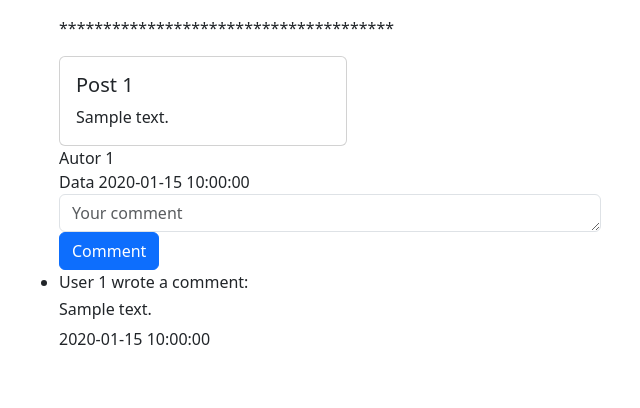
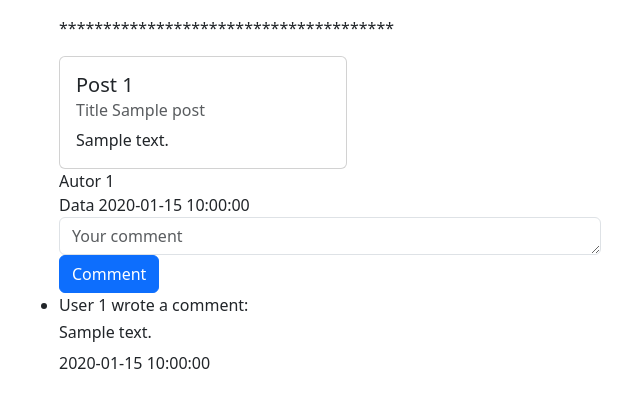
Before and after one commit to BoyovEvgen/Python_advance, a Flask app: page /blog in a window 1280 px wide. Shown: the part 56-464 px from the top of the page, without its empty margins (55-695 px from the left). Run offline with Flask 3, Linux system fonts and the light colour scheme; tables that the repository leaves empty hold one stand-in row (values such as "Sample post"); some libraries are stand-ins or nearby versions.

Commit message:
search implemented

```diff
--- a/hw13_Flask_login/models/models.py
+++ b/hw13_Flask_login/models/models.py
@@ -6,6 +6,7 @@ from datetime import datetime
 class Post(db.Model):
     __tablename__ = "posts"
     post_id = db.Column(db.Integer, primary_key=True)
+    title = db.Column(db.String(255), nullable=True)
     text = db.Column(db.String(1000), nullable=False)
     datetime = db.Column(db.DateTime, default=datetime.now)
     autor = db.Column(db.Integer, db.ForeignKey('users.id'))
--- a/hw13_Flask_login/routes/route_with_flask_login.py
+++ b/hw13_Flask_login/routes/route_with_flask_login.py
@@ -1,9 +1,10 @@
 from flask import render_template, redirect, url_for, request, flash
 from flask_login import login_user, login_required, logout_user, current_user
 from werkzeug.security import check_password_hash, generate_password_hash
-
+from sqlalchemy import func
 from app import app, db, manager
 from models import User, Post, Comment
+
 
 
 @app.route("/")
@@ -81,7 +82,8 @@ def blog():
 def add_post():
     if request.method == 'POST':
         message = request.form.get('message')
-        new_post = Post(text=message, autor=current_user.get_id())
+        title = request.form.get('title')
+        new_post = Post(text=message, title=title, autor=current_user.get_id())
         db.session.add(new_post)
         db.session.commit()
         return redirect(url_for('blog'))
@@ -114,9 +116,11 @@ def change_post():
     if request.method == 'POST':
         post_id = request.form.get('post_id')
         message = request.form.get('message')
+        title = request.form.get('title')
         post = Post.query.get(post_id)
         if current_user.get_id() == str(post.autor):
             post.text = message
+            post.title = title
             db.session.commit()
             return redirect(url_for('blog'))
         else:
@@ -137,6 +141,13 @@ def del_post():
     return redirect(url_for('blog'))
 
 
+@app.route('/search', methods=['POST'])
+def search():
+    search_title = request.form.get('search')
+    search_query = f'%{search_title}%'
+    filter_sorted_posts = Post.query.filter(func.lower(Post.title).like(func.lower(search_query))).all()
+    return render_template('blog.html', posts=filter_sorted_posts)
+
 
 @manager.user_loader
 def load_user(user_id):
--- a/hw13_Flask_login/templates/base.html
+++ b/hw13_Flask_login/templates/base.html
@@ -39,9 +39,9 @@
         <a href="/sign-up" class="btn btn-primary me-3">Sign Up</a>
 
       {% endif %}
-      <form class="d-flex" role="search">
+      <form method="POST" class="d-flex" action="/search" role="search">
 
-        <input class="form-control me-2" type="search" placeholder="Search" aria-label="Search">
+        <input class="form-control me-2" name="search" type="search" placeholder="Search" aria-label="Search">
         <button class="btn btn-outline-success" type="submit">Search</button>
       </form>
     </div>
--- a/hw13_Flask_login/templates/blog.html
+++ b/hw13_Flask_login/templates/blog.html
@@ -12,7 +12,7 @@
         <div class="card" style="width: 18rem;">
             <div class="card-body">
                 <h5 class="card-title">Post {{ post.post_id }}</h5>
-                <!--                <h6 class="card-subtitle mb-2 text-body-secondary">Card subtitle</h6>-->
+                <h6 class="card-subtitle mb-2 text-body-secondary">Title {{ post.title }}</h6>
                 <p class="card-text">{{ post.text }}</p>
                 {% if current_user.get_id() == post.autor|string %}
                 <a href="/change-post?post={{ post.post_id }}" class="btn btn-secondary me-3">Change</a>
@@ -36,8 +36,8 @@
         {% for comment in post.comments %}
         <li>
             <h6>User {{ comment.autor }} wrote a comment:</h6>
-        <h6>{{ comment.text }}</h6>
-        <div>{{ comment.datetime }}</div>
+            <h6>{{ comment.text }}</h6>
+            <div>{{ comment.datetime }}</div>
         </li>
         {% endfor %}
     </div>
--- a/hw13_Flask_login/templates/change-post.html
+++ b/hw13_Flask_login/templates/change-post.html
@@ -2,6 +2,12 @@
 
 {% block content %}
 <form method="POST" action="/change-post" class="form">
+    <div class="row mb-3">
+        <div class="col-sm-12">
+            <textarea class="form-control" name="title" placeholder="Title"
+                      style="height: 30px">{{ post.title }}</textarea>
+        </div>
+    </div>
     <div class="row mb-3">
         <div class="col-sm-12">
             <textarea class="form-control" name="message" style="height: 100px">{{ post.text }}</textarea>
```
Also changed, not shown: hw13_Flask_login/migrations/versions/c6ff40c7c3ae_edd_title_in_post.py (added, +32 -0 lines), hw13_Flask_login/templates/add_post.html (+10 -5 lines).
